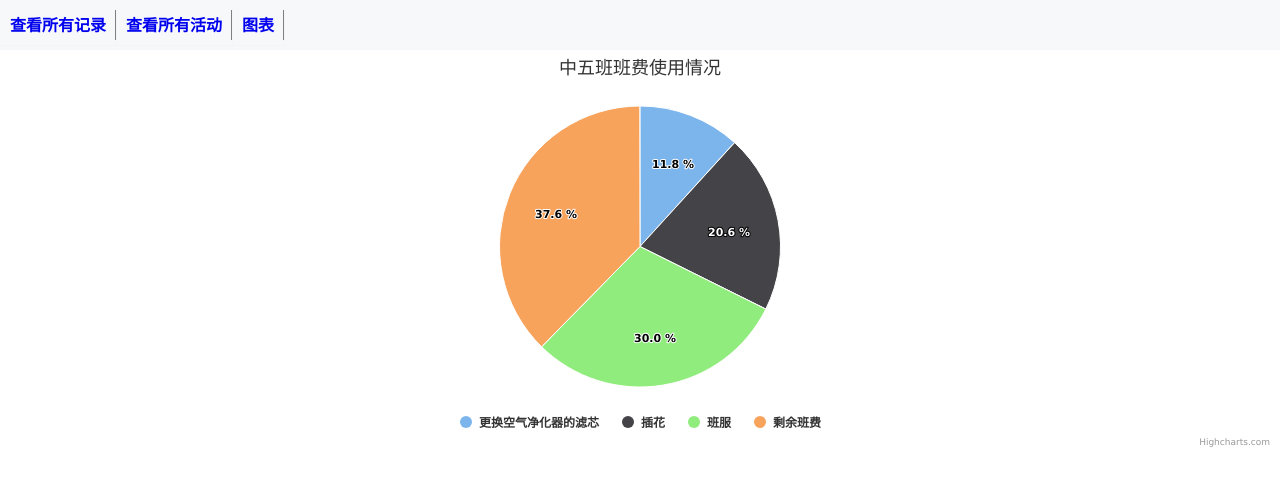
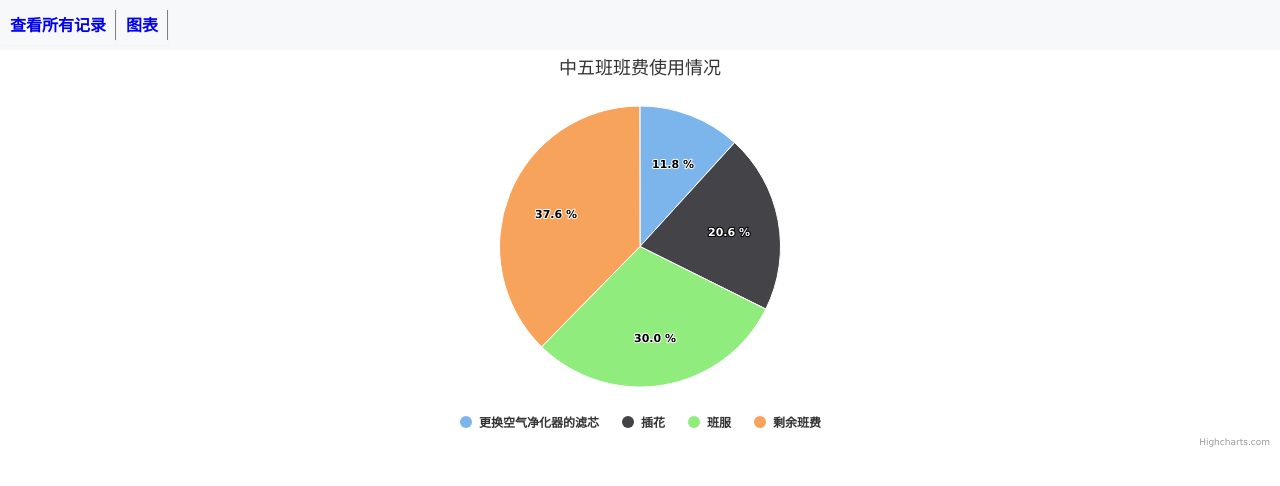
Before and after one commit to wanderyt/dj-finance, a React app: page /charts in a window 1280 px wide. Shown: the top 486 px of the page. Built offline with nearby package versions, Linux system fonts and the light colour scheme.

Commit message:
Fix chart tooltip issue.

```diff
--- a/package.json
+++ b/package.json
@@ -1,6 +1,6 @@
 {
   "name": "dj-finance",
-  "version": "0.9.0",
+  "version": "0.9.1",
   "private": true,
   "dependencies": {
     "@babel/core": "7.2.2",
--- a/src/module/navigator/index.js
+++ b/src/module/navigator/index.js
@@ -6,9 +6,6 @@ import './index.scss';
 const navigationItems = [{
   name: '查看所有记录',
   link: '/activities'
-}, {
-  name: '查看所有活动',
-  link: '/activity'
 }, {
   name: '图表',
   link: '/charts'
--- a/src/page/charts/helper.js
+++ b/src/page/charts/helper.js
@@ -47,6 +47,7 @@ export const buildOptions = (activities) => {
   });
 
   options.series = [{
+    name: '花费',
     colorByPoint: true,
     data: seriesData,
   }];
```
